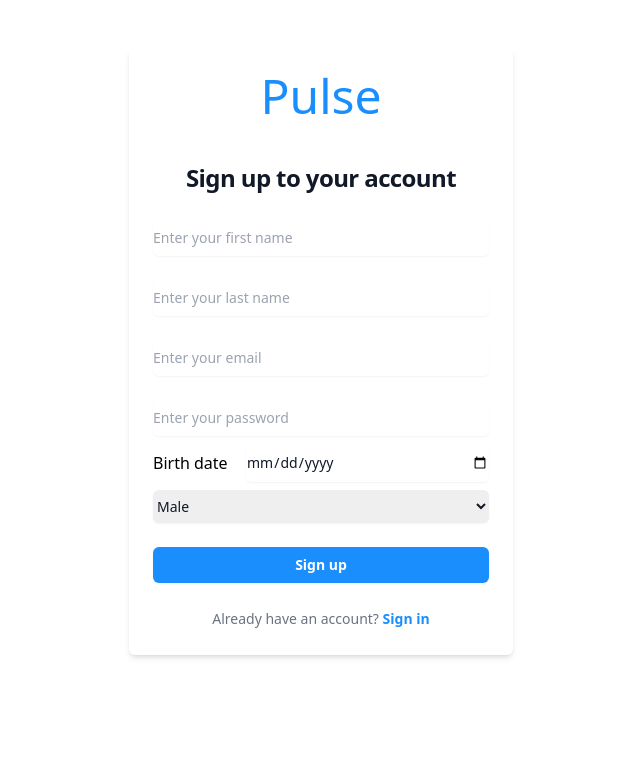
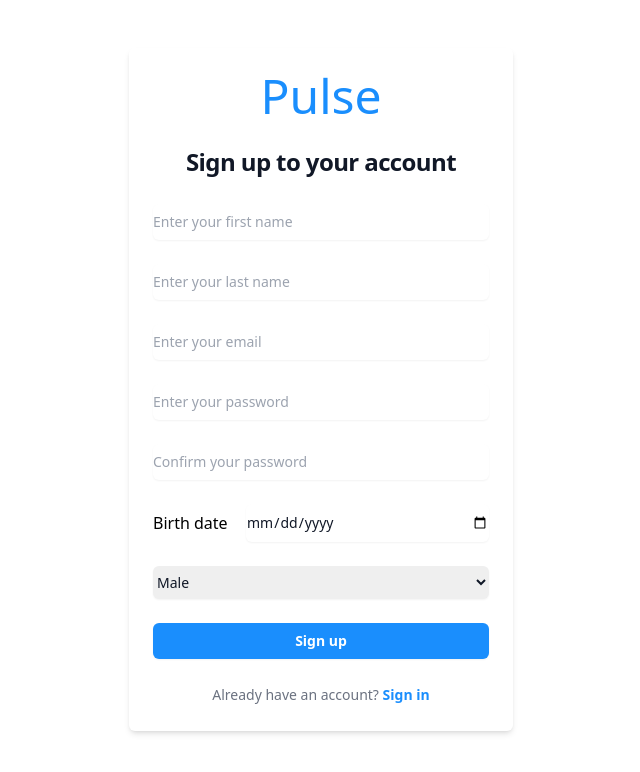
Before and after one commit to fadymohsen/CardioMaticClinic, a React (Create React App) app: page /signup in a window 1280 px wide. Shown: the top 772 px of the page, without its empty margins (319-959 px from the left). Built offline with nearby package versions, Linux system fonts and the light colour scheme.

Commit message:
Add files via upload

```diff
--- a/src/Pages/Signup.js
+++ b/src/Pages/Signup.js
@@ -9,6 +9,7 @@ export default function SignUp() {
   const [phoneNum, setPhoneNum] = useState("");
   const [email, setEmail] = useState("");
   const [password, setPassword] = useState("");
+  const [confirmPassword, setConfirmPassword] = useState("");
   const [error, setError] = useState("");
   const [loading, setLoading] = useState(false);
   const navigate = useNavigate();
@@ -26,9 +27,15 @@ export default function SignUp() {
         !gender ||
         !phoneNum ||
         !email ||
-        !password
+        !password ||
+        !confirmPassword
       ) {
         setError("Please fill in all fields");
+        return;
+      }
+
+      if (password !== confirmPassword) {
+        setError("Passwords do not match");
         return;
       }
 
@@ -45,7 +52,7 @@ export default function SignUp() {
   return (
     <>
       <div className="flex min-h-full flex-1 flex-col justify-center px-6 py-12 lg:px-8">
-        <div className="sm:mx-auto sm:w-full sm:max-w-sm shadow-md rounded-md p-6">
+        <div className="sm:mx-auto sm:w-full sm:max-w-sm shadow-md rounded-md p-6 space-y-6">
           <h1 className="flex justify-center text-5xl gap-2 text-primary">
             Pulse
           </h1>
@@ -53,7 +60,7 @@ export default function SignUp() {
             Sign up to your account
           </h2>
 
-          <form className="mt-6 space-y-6" onSubmit={handleSubmit}>
+          <form onSubmit={handleSubmit} className="space-y-6">
             <div>
               <div className="mt-2">
                 <input
@@ -113,12 +120,29 @@ export default function SignUp() {
                   required
                   value={password}
                   onChange={(e) => setPassword(e.target.value)}
-                  className=" block w-full rounded-md outline-none border-0 py-1.5 text-gray-900 shadow-sm focus:ring-2 focus:ring-inset focus:ring-primary sm:text-sm sm:leading-6"
+                  className="block w-full rounded-md outline-none border-0 py-1.5 text-gray-900 shadow-sm focus:ring-2 focus:ring-inset focus:ring-primary sm:text-sm sm:leading-6"
                 />
               </div>
+            </div>
 
-              <div className="mt-2 flex gap-3 ">
-                <label htmlFor="age" className=" w-1/3 flex items-center">
+            <div>
+              <div className="mt-2">
+                <input
+                  id="confirm_password"
+                  name="confirm_password"
+                  type="password"
+                  autoComplete="current-password"
+                  placeholder="Confirm your password"
+                  required
+                  value={confirmPassword}
+                  onChange={(e) => setConfirmPassword(e.target.value)}
+                  className="block w-full rounded-md outline-none border-0 py-1.5 text-gray-900 shadow-sm focus:ring-2 focus:ring-inset focus:ring-primary sm:text-sm sm:leading-6"
+                />
+              </div>
+            </div>
+
+            <div className="mt-2 flex gap-3">
+              <label htmlFor="age" className="w-1/3 flex items-center">
                 Birth date
               </label>
               <input
@@ -147,7 +171,6 @@ export default function SignUp() {
                   <option value="male">Male</option>
                   <option value="female">Female</option>
                 </select>
-                </div>
               </div>
             </div>
 
```
Lines whose indentation alone changed are shown as unchanged.
